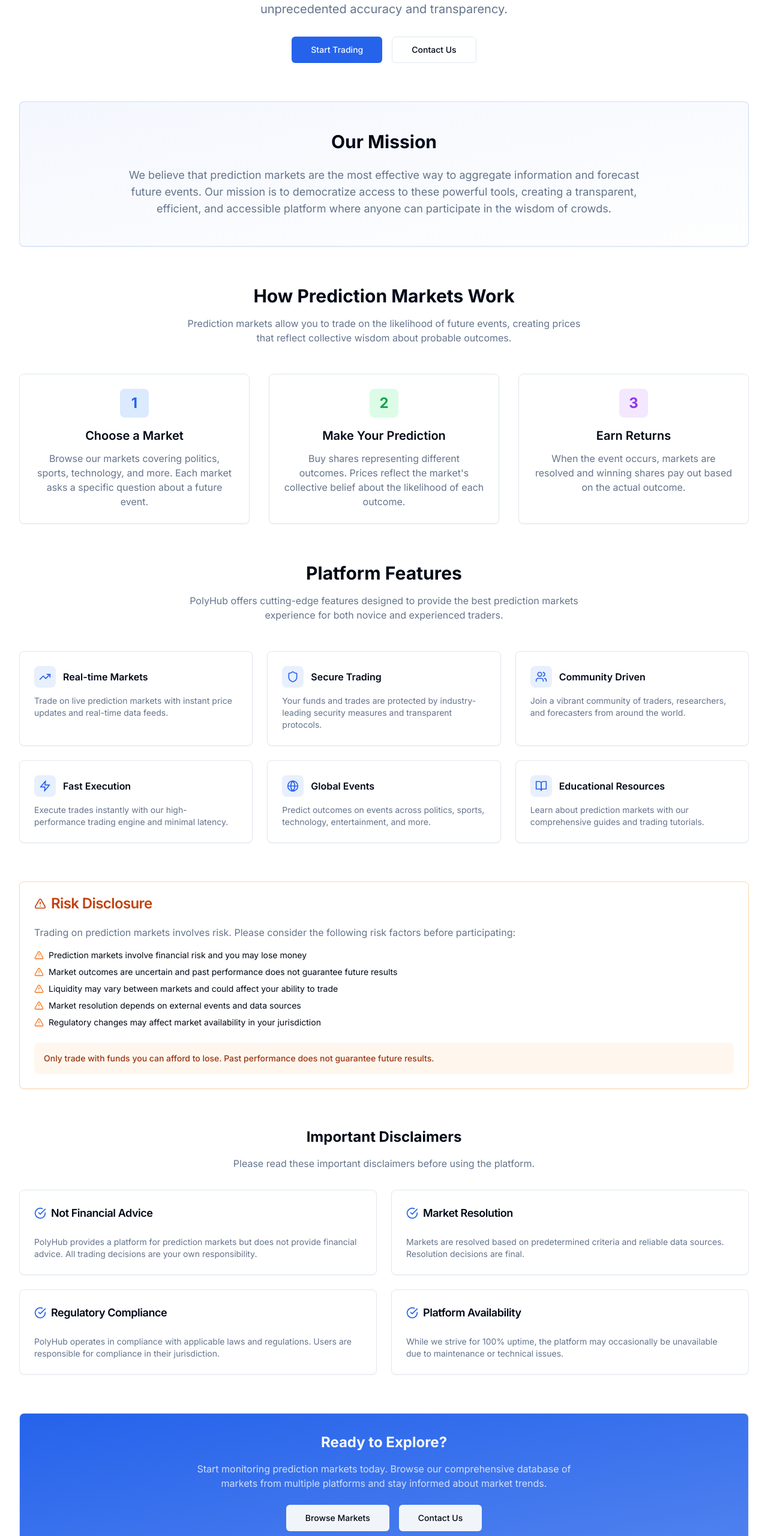
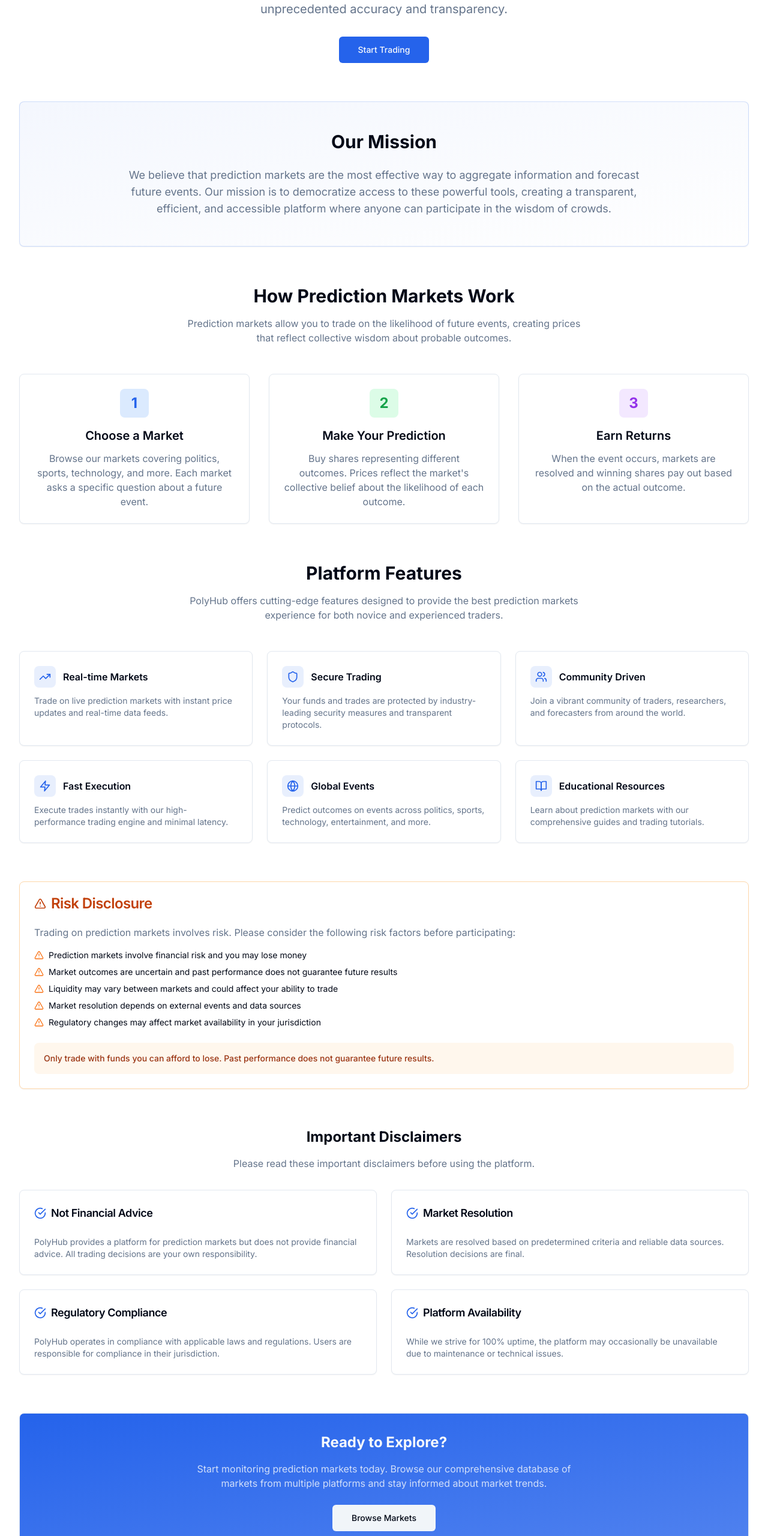
Before and after one commit to automatizing/PolyHub, a Next.js app: page /about in a window 1280 px wide. Shown: the part 240-2800 px from the top of the page at 60% size. Built offline with nearby package versions, Linux system fonts and the light colour scheme.

Commit message:
new about me

```diff
--- a/src/app/about/page.tsx
+++ b/src/app/about/page.tsx
@@ -98,11 +98,6 @@ export default function AboutPage() {
             <Link href="/markets">
               <Button size="lg">
                 Start Trading
-              </Button>
-            </Link>
-            <Link href="mailto:hello@polyhub.com">
-              <Button size="lg" variant="outline">
-                Contact Us
               </Button>
             </Link>
           </div>
@@ -276,11 +271,6 @@ export default function AboutPage() {
                     Browse Markets
                   </Button>
                 </Link>
-                <Link href="mailto:hello@polyhub.com">
-                  <Button size="lg" variant="secondary">
-                    Contact Us
-                  </Button>
-                </Link>
               </div>
             </CardContent>
           </Card>
```
